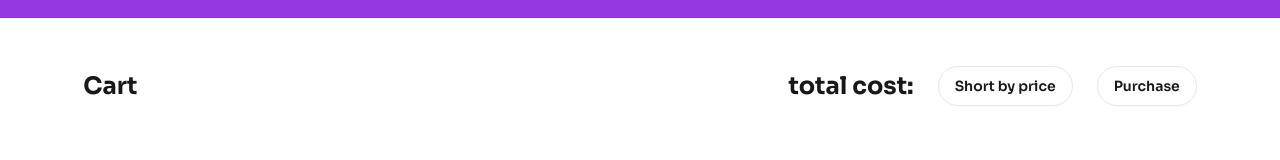
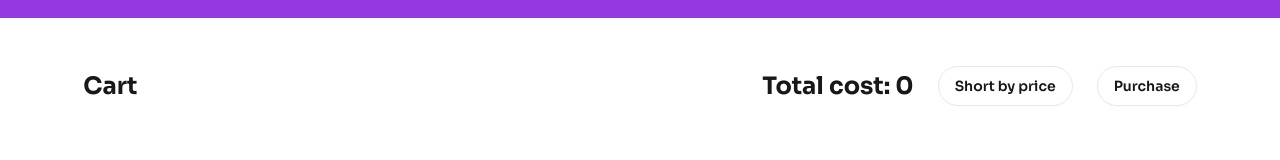
Before and after one commit to CoderTahmid/PH-Assignment-8, a React (Vite) app: page /dashboard/cart in a window 1280 px wide. Shown: the part 288-448 px from the top of the page. Built offline with nearby package versions, Linux system fonts and the light colour scheme.

Commit message:
total price showed in dashboard page

```diff
--- a/src/components/Cart/Cart.jsx
+++ b/src/components/Cart/Cart.jsx
@@ -4,12 +4,15 @@ import CartCard from "../CartCard/CartCard";
 const Cart = () => {
     const { cartItems } = useOutletContext();
 
+    const totalPrice = cartItems.reduce((sum, cartItem) => sum + cartItem.price, 0);
+    console.log(totalPrice);
+
     return (
         <div className="w-[87%] mx-auto mt-12">
             <div className="flex items-center justify-between mb-8">
                 <p className="font-bold text-2xl">Cart</p>
                 <div className="flex items-center gap-6">
-                    <p className="font-bold text-2xl">total cost: </p>
+                    <p className="font-bold text-2xl">Total cost: {totalPrice}</p>
                     <button className="btn rounded-4xl bg-white">Short by price</button>
                     <button className="btn rounded-4xl bg-white">Purchase</button>
                 </div>
--- a/src/components/CartCard/CartCard.jsx
+++ b/src/components/CartCard/CartCard.jsx
@@ -1,7 +1,12 @@
+// import { useState } from "react";
 import { IoTrashBinSharp } from "react-icons/io5";
 
 const CartCard = ({ cartItem }) => {
-    const { product_title, description, price, product_image } = cartItem;
+    const { product_id, product_title, description, price, product_image } = cartItem;
+
+    // const [totalPrice, setTotalPrice] = useState(0);
+    // setTotalPrice(totalPrice + price);
+    // console.log(totalPrice);
 
     return (
         <div className="bg-gray-100 p-8 rounded-2xl flex justify-between">
@@ -11,6 +16,7 @@ const CartCard = ({ cartItem }) => {
                     style={{ backgroundImage: `url(${product_image})` }}>
                 </div>
                 <div className="space-y-4">
+                    <p>{product_id}</p>
                     <p className="font-semibold text-2xl">{product_title}</p>
                     <p className="text-[#09080F99]">{description}</p>
                     <p className="font-semibold text-xl">Price: $ {price}</p>
--- a/src/components/ProductDetails/ProductDetails.jsx
+++ b/src/components/ProductDetails/ProductDetails.jsx
@@ -5,7 +5,6 @@ import ProductDetailsCard from '../ProductDetailsCard/ProductDetailsCard';
 const ProductDetails = () => {
 
     const { navbarColorChanging, cartItems, setCartItems } = useOutletContext();
-    // console.log(cartItems);
     const { id } = useParams();
 
     const allData = useLoaderData();
--- a/src/components/ProductDetailsCard/ProductDetailsCard.jsx
+++ b/src/components/ProductDetailsCard/ProductDetailsCard.jsx
@@ -19,6 +19,8 @@ const ProductDetailsCard = ({ data, cartItems, setCartItems }) => {
 
         setCartItems([...cartItems, { product_id, price, product_title, description, product_image }]);
         toast.success("Item Added!");
+
+
     }
 
     // console.log(cartItems);
```
